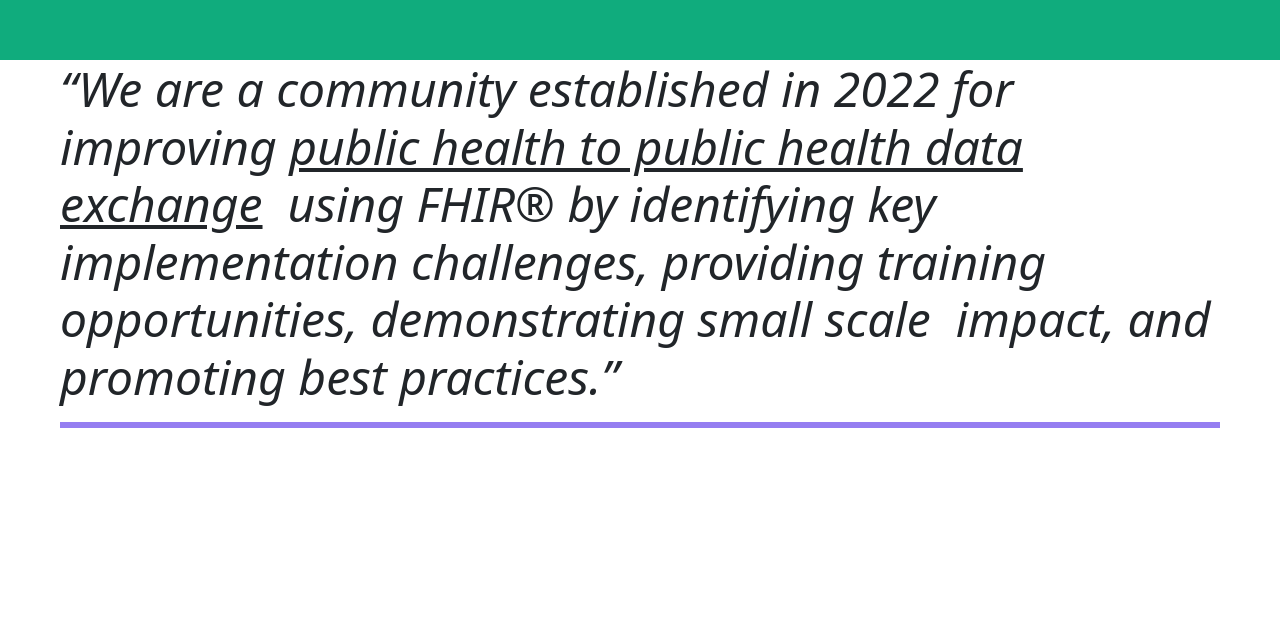
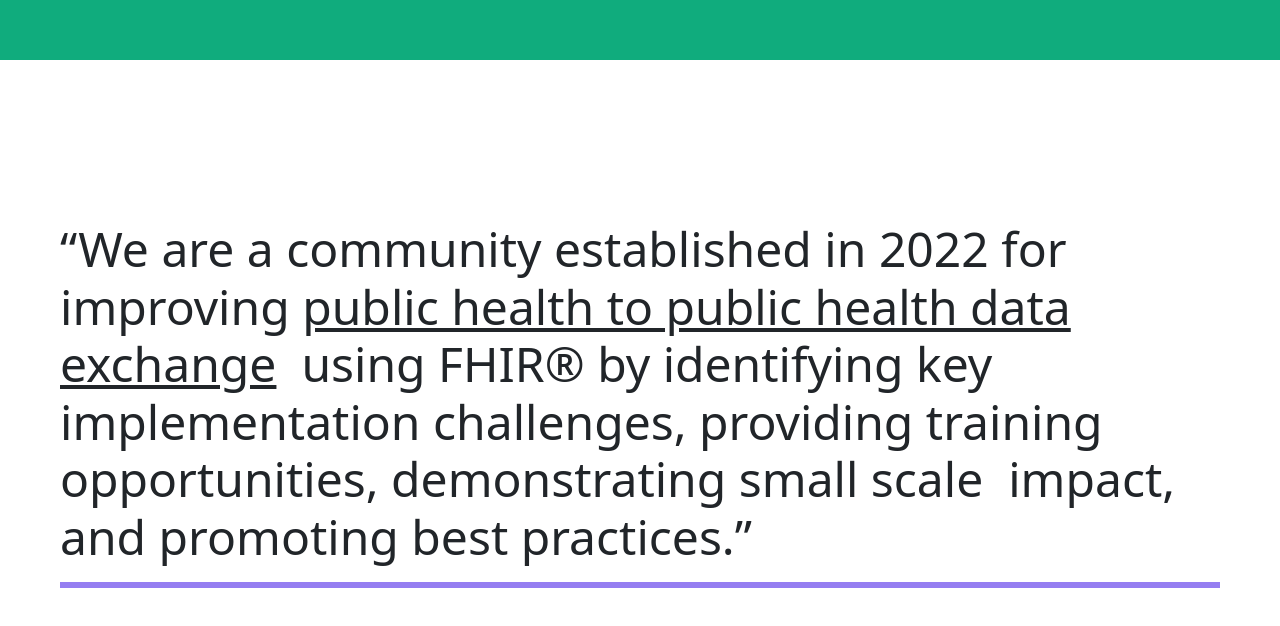
Before and after one commit to PHFIC/phfic.github.io, a Next.js app: page / in a window 1280 px wide. Shown: the part 1416-2042 px from the top of the page. Built offline with nearby package versions, Linux system fonts and the light colour scheme.

Commit message:
fix blockquote

```diff
--- a/pages/index.jsx
+++ b/pages/index.jsx
@@ -39,12 +39,10 @@ export default function Home() {
       </Section>
 
       <Section id="vision">
-        <blockquote className="display-5 px-sm-5">
-            <i>
+        <blockquote className="display-5 px-sm-5" style={{marginTop: "20vh"}}>
               &ldquo;We are a community established in 2022 for improving <b><u>public health to public health data exchange</u></b>&nbsp;
               using FHIR® by identifying key implementation challenges, providing training opportunities, demonstrating small scale&nbsp;
               impact, and promoting best practices.&rdquo;
-            </i>
         </blockquote>
         <hr className="border border-primary border-3 opacity-75 mx-md-5 mx-sm-3" />
        {/* TODO: move blockquote into left column and add visionary image as right column */}
```
